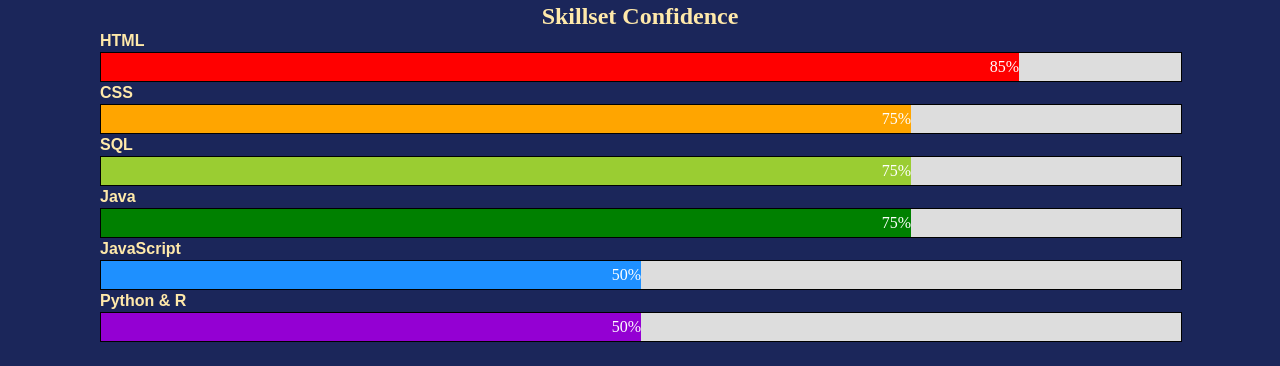
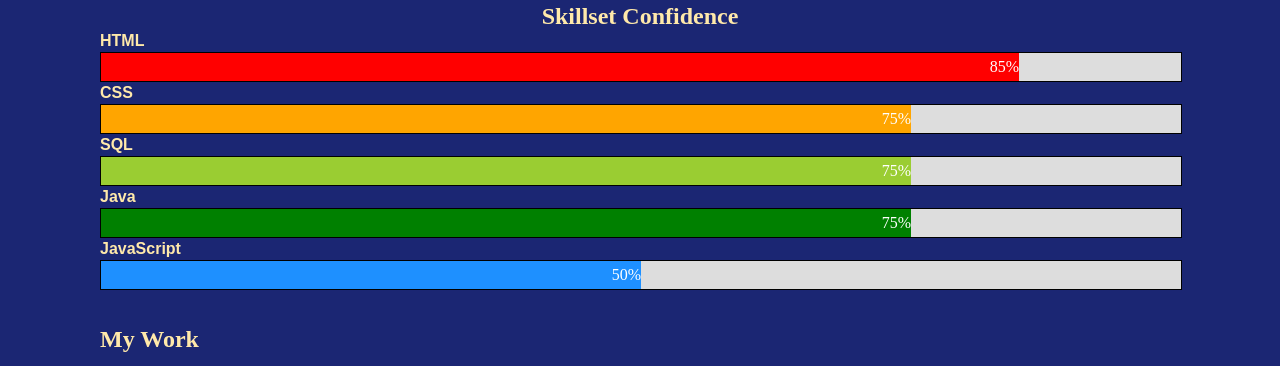
Before and after one commit to Sean-P040/sean-p040.github.io, a plain HTML site: page index.html in a window 1280 px wide. Shown: the part 1399-1765 px from the top of the page. Drawn offline with Linux system fonts and the light colour scheme.

```diff
--- a/index.html
+++ b/index.html
@@ -89,10 +89,7 @@
 
 
 
-        <p id="skillsLabel">Python &#38; R</p>
-        <div class="container">
-            <div class="skills py">50%</div>
-        </div>
+
 
 
 
--- a/style1.css
+++ b/style1.css
@@ -203,7 +203,7 @@ body {
     margin: auto;
     padding-left: 2%;
     padding-right: 2%;
-    background-color: rgb(27, 38, 90);
+    background-color: rgb(27, 38, 115);
     color: #FFE9AA;
     max-width: min-content;
 
@@ -639,7 +639,7 @@ section#skills p {
 
 /* Red */
 .py {
-    width: 50%;
+    width: 75%;
     background-color: darkviolet;
 }
 
```
